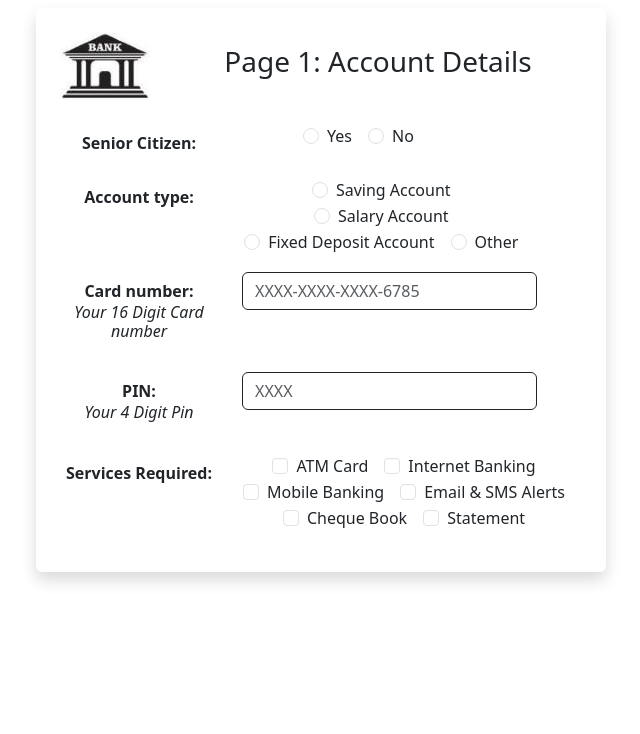
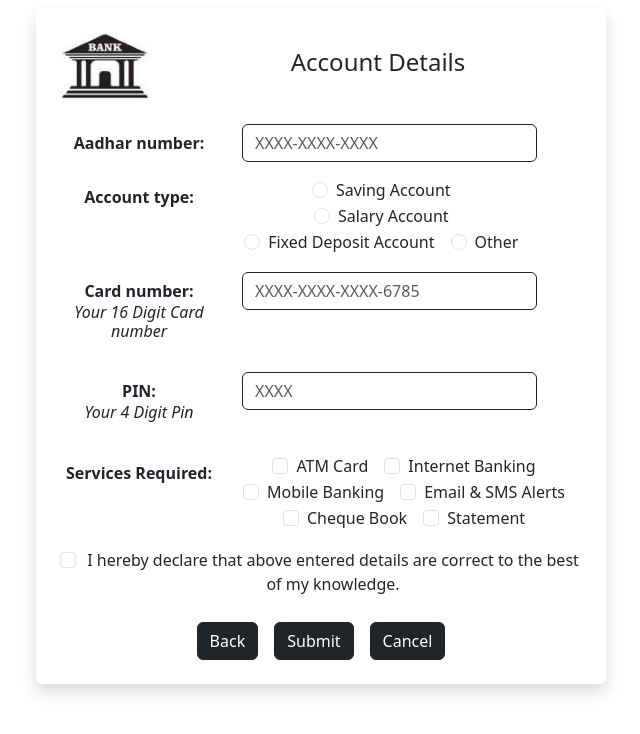
Before and after one commit to Divyaa-Sharmaa/Java-Projects, a React (Create React App) app in the folder bank-management-system/: page /additionalDetails in a window 1280 px wide. Shown: the top 734 px of the page, without its empty margins (319-959 px from the left). Built offline with nearby package versions, Linux system fonts and the light colour scheme.

Commit message:
Bank Management System

```diff
--- a/bank-management-system/src/SignUpPage/AdditionalDetails.js
+++ b/bank-management-system/src/SignUpPage/AdditionalDetails.js
@@ -1,6 +1,6 @@
 import React from 'react'
 import bank_icon from '../Images/bank-icon2.jpg';
-// import { Link } from 'react-router-dom';
+import { Link } from 'react-router-dom';
 
 export default function AdditionalDetails() {
   return (
@@ -12,20 +12,13 @@ export default function AdditionalDetails() {
                      <img src={bank_icon} className='img-fluid' alt="Bank"/>
                   </div>
                   <div className='col'>
-                      <h3>Page 1: Account Details</h3>
+                      <h4>Account Details</h4>
                     </div>
                </div><br/>
                <div className="row mb-3">
-                   <label htmlFor="citizen" className="col-sm-4 col-form-label"><b>Senior Citizen:</b></label>
-                   <div className="col-sm-6">
-                     <div className="form-check form-check-inline">
-                       <input className="form-check-input" type="radio" name="citizen" id="yes" value="yes" />
-                       <label className="form-check-label" htmlFor="yes">Yes</label>
-                     </div>
-                     <div className="form-check form-check-inline">
-                       <input className="form-check-input" type="radio" name="citizen" id="no" value="no" />
-                       <label className="form-check-label" htmlFor="no">No</label>
-                     </div>
+                   <label htmlFor="aadhar" className="col-sm-4 col-form-label"><b>Aadhar number:</b></label>
+                   <div className="col-sm-7">
+                     <input className="form-control border-dark" id="aadhar" placeholder="XXXX-XXXX-XXXX"/>
                    </div>
                </div>
                <div className="row mb-3">
@@ -51,7 +44,6 @@ export default function AdditionalDetails() {
                </div>
                <div className="row mb-3">
                <label htmlFor="cardnum" className="col-sm-4 col-form-label"><b>Card number:</b> <div><h6><i>Your 16 Digit Card number</i></h6></div></label>
-
                    <div className="col-sm-7">
                      <input className="form-control border-dark" id="cardnum" placeholder="XXXX-XXXX-XXXX-6785"/>
                    </div>
@@ -91,6 +83,17 @@ export default function AdditionalDetails() {
                      </div>
                     </div>
                 </div>
+                <div className='form-check'>
+                    <input className="form-check-input" type="checkbox" name="" id="statement" value=""/>
+                    <label className="form-check-label" type="checkbox">
+                  I hereby declare that above entered details are correct to the best of my knowledge.
+                    </label>
+                </div> <br/>
+                <div class="d-grid gap-2 d-md-block">
+                   <Link className="btn btn-dark mx-2 " to={"/signup"}>Back</Link>
+                   <Link className="btn btn-dark mx-2 " >Submit</Link>
+                   <Link className="btn btn-dark mx-2 " to={"/"}>Cancel</Link>
+                </div>
               </div>
         </div>
     </div>
```
Lines whose indentation alone changed are shown as unchanged.
